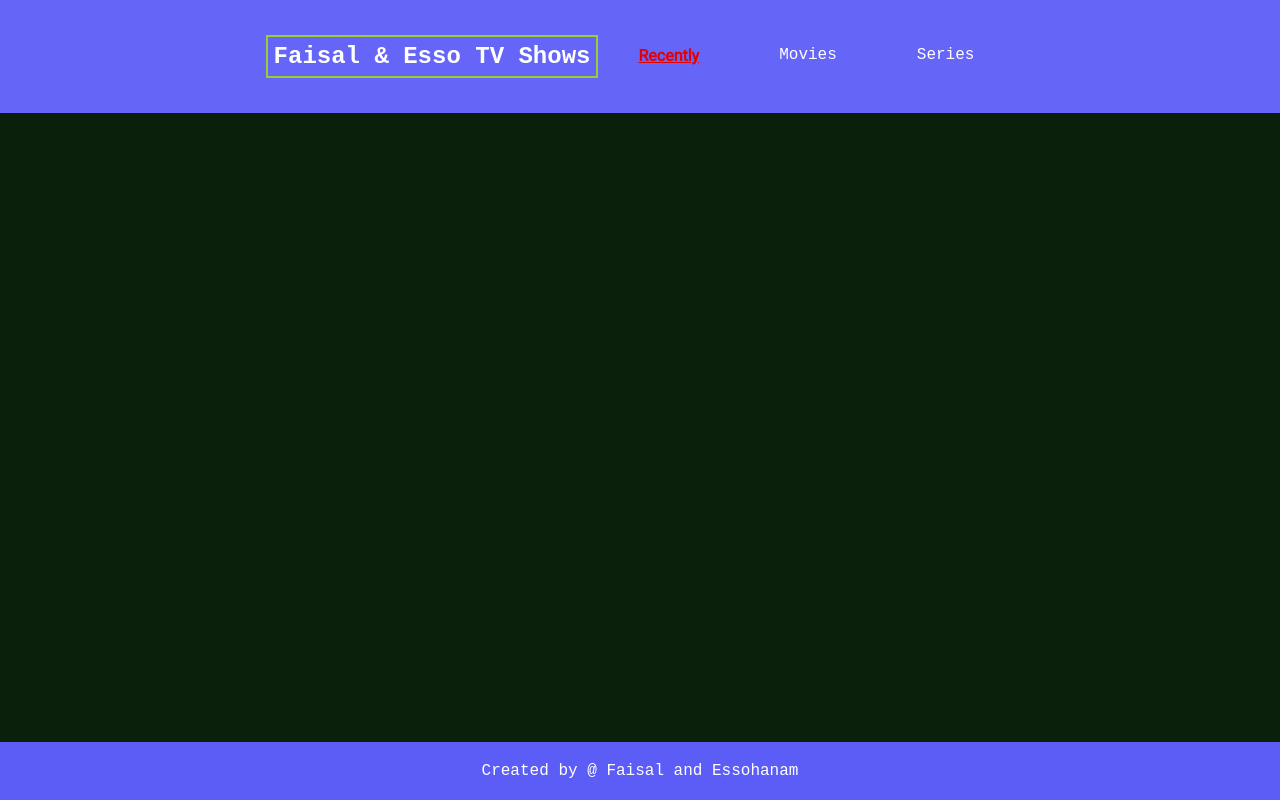
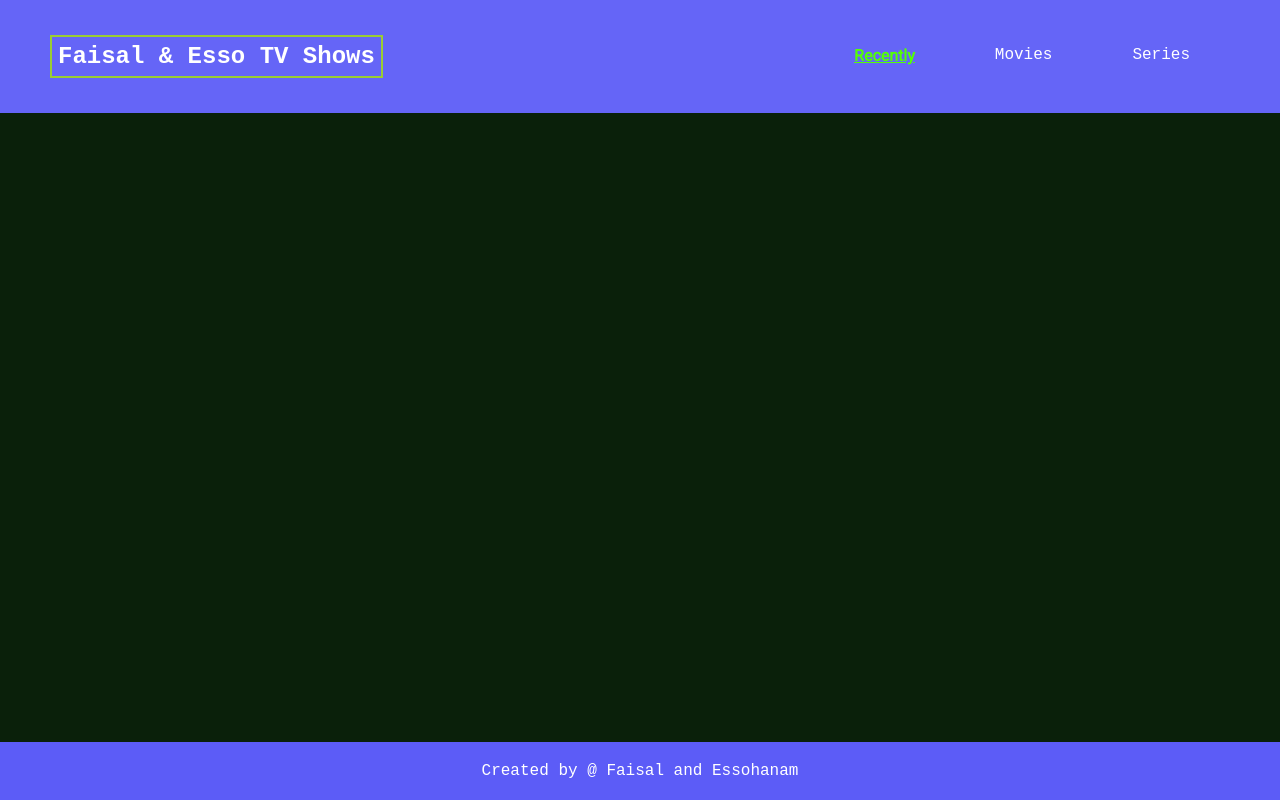
Before and after one commit to faisalakb/Javascript-capston, a website built with webpack: page src/index.html in a window 1280 px wide. In both pictures the pointer is over the link "Recently". Built offline with nearby package versions, Linux system fonts and the light colour scheme.

Commit message:
style changed

```diff
--- a/src/style.css
+++ b/src/style.css
@@ -24,6 +24,7 @@ header {
 header span {
   border: 2px solid yellowgreen;
   padding: 6px 6px;
+  margin-right: auto;
 }
 
 header span a {
@@ -51,7 +52,7 @@ header nav ul li a {
 }
 
 header nav ul li a:hover {
-  color: rgb(228, 0, 0);
+  color: rgb(84, 255, 5);
 }
 
 header nav ul li:first-child a {
```
